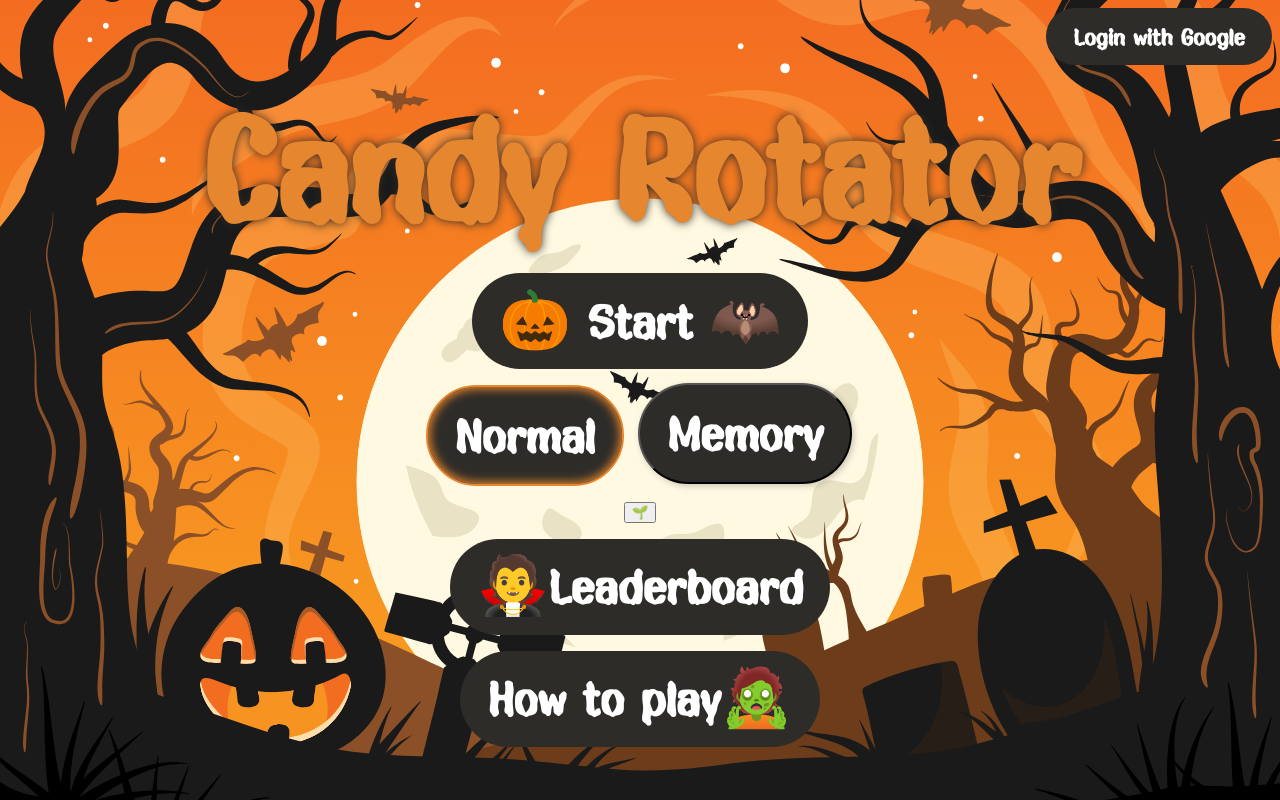
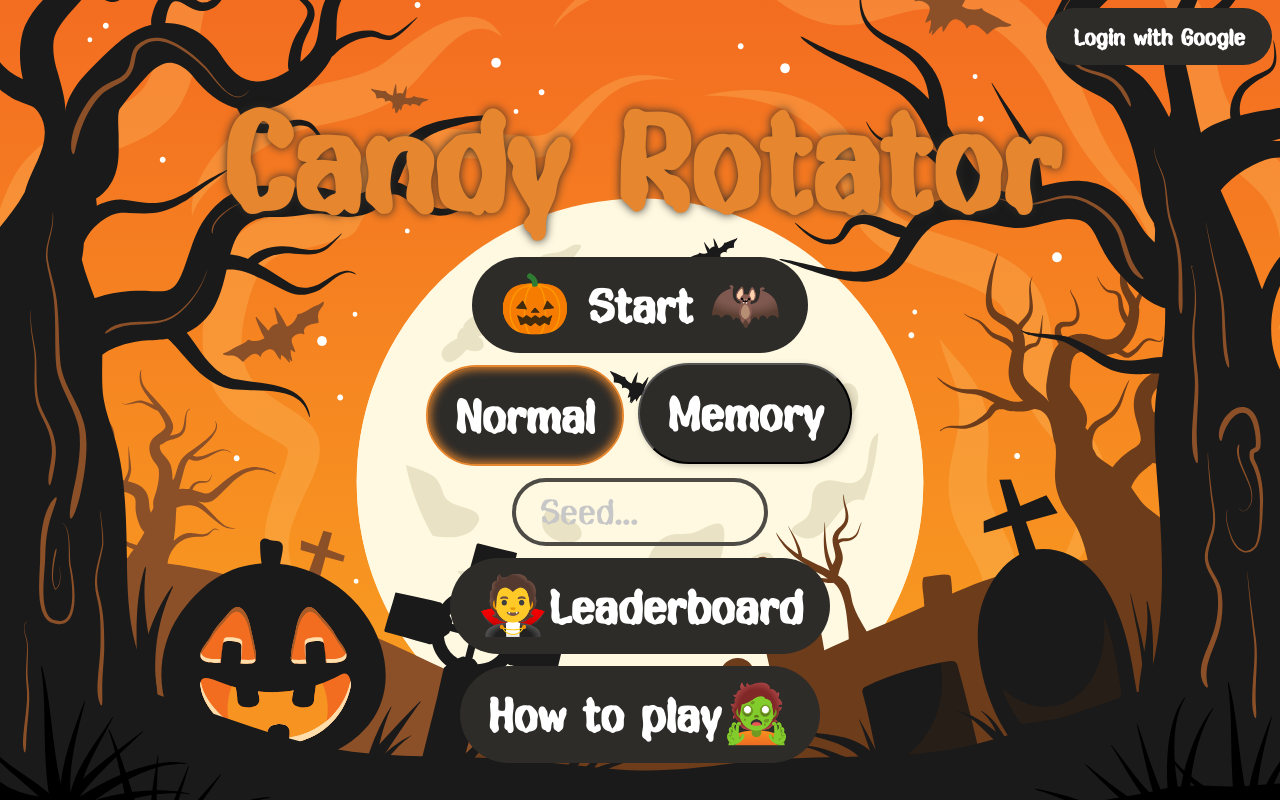
Before and after one commit to NutchapolSal/osproject, a SvelteKit app: page / in a window 1280 px wide. Built offline with nearby package versions, Linux system fonts and the light colour scheme; no server answers.

Commit message:
add css style to seed box

```diff
--- a/src/routes/+layout.svelte
+++ b/src/routes/+layout.svelte
@@ -33,7 +33,7 @@
 		flex-direction: column;
 		justify-content: center;
 		align-items: center;
-		gap: 2vmin;
+		gap: 1.5vmin;
 		padding-top: 0%;
 	}
 </style>
--- a/src/routes/+page.svelte
+++ b/src/routes/+page.svelte
@@ -3,14 +3,7 @@
 	import type { PageData } from './$types';
 
 	export let data: PageData;
-	let showSeedBox = false;
 	let userSeed = '';
-	let seedTyped = false;
-	$: {
-		if (userSeed != '') {
-			seedTyped = true;
-		}
-	}
 </script>
 
 <div class="menu-user">
@@ -34,31 +27,7 @@
 		>
 	{/each}
 </div>
-<button
-	type="button"
-	on:click|self={() => {
-		showSeedBox = !showSeedBox;
-		if (!showSeedBox) {
-			userSeed = '';
-		}
-	}}
->
-	{#if userSeed == ''}
-		🌱
-	{:else}
-		🌳
-	{/if}
-
-	{#if showSeedBox}
-		<input
-			type="text"
-			name="gameSeed"
-			placeholder={!seedTyped ? 'Game Seed' : 'random'}
-			bind:value={userSeed}
-			autocomplete="off"
-		/>
-	{/if}
-</button>
+<input type="text" name="gameSeed" placeholder="Seed..." bind:value={userSeed} autocomplete="off" />
 <a href="./leaderBoard/{$gameModeStore}">🧛Leaderboard</a>
 <a href="./help">How to play🧟</a>
 
@@ -67,9 +36,8 @@
 		width: 100%;
 		display: flex;
 		font-family: myFirstFont;
-		font-size: 22vmin;
-		margin-top: 0%;
-		margin-bottom: 0%;
+		font-size: 21vmin;
+		margin: 0;
 		color: var(--base-orange);
 		text-align: center;
 		line-height: 1;
@@ -133,9 +101,26 @@
 	button[aria-current='true'] {
 		transform: none;
 		filter: none;
-
-		/* box-shadow: inset 3px 3px 4px rgba(0, 0, 0, 0.2); */
 		box-shadow: inset var(--base-orange) 0px 0px 10px 2px;
 		border: var(--base-orange) 2px solid;
 	}
+
+	input[type='text'] {
+		width: 25vmin;
+		padding: 0.1vmin 3vmin 0.1vmin 3vmin;
+		border: var(--base-black) 0.6vmin solid;
+		font-family: myFirstFont;
+		font-size: 5.5vmin;
+		border-radius: 7.8vmin;
+		transition: 0.5s all ease-in-out;
+		background-color: transparent;
+		filter: brightness(170%);
+	}
+
+	input[type='text']:focus,
+	input[type='text']:not(:placeholder-shown) {
+		width: 40vmin;
+		background-color: white;
+		filter: brightness(100%);
+	}
 </style>
```
